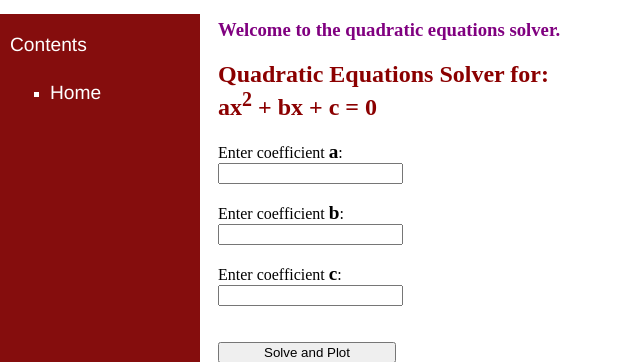
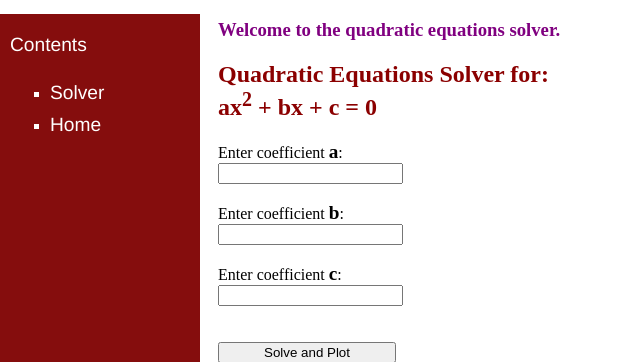
Before and after one commit to sgp1979/solver-quadratic-equations, a FastAPI app: page /main in a window 1280 px wide. Shown: the part 76-438 px from the top of the page, without its empty margins (0-640 px from the left). Run offline with FastAPI, Linux system fonts and the light colour scheme.

Commit message:
Update index.html

```diff
--- a/templates/index.html
+++ b/templates/index.html
@@ -24,6 +24,7 @@
 
         <nav>
             <ul>
+                <li><a href="https://fastapi-00hm.onrender.com/main">Solver</a></li>
                 <li><a href="https://sgp1979.github.io/website/">Home</a></li>
             </ul>
         </nav>
```
